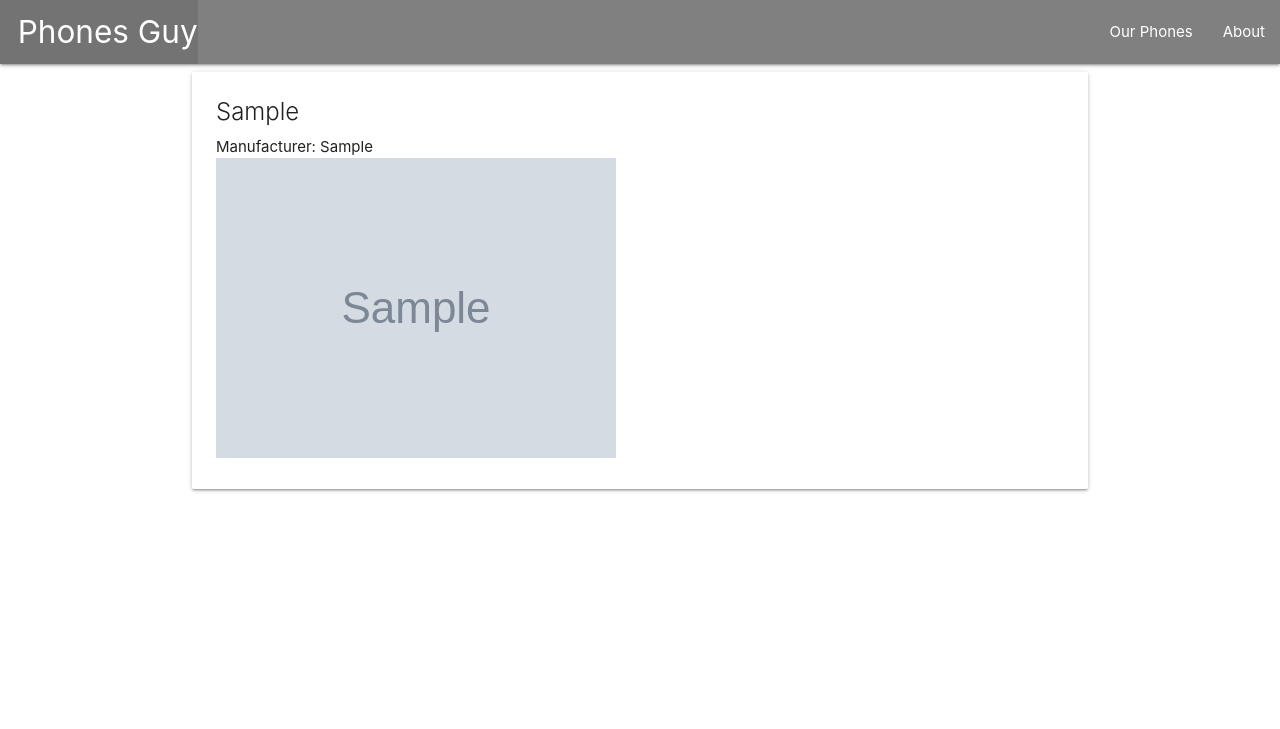
After one commit to richclarke0/Phone_Collector_Django, a Django app: page /phones/1/ in a window 1280 px wide. The commit adds this page. Shown: the top 729 px of the page. Run offline with Django 4.2, Linux system fonts and the light colour scheme; tables that the repository leaves empty hold one stand-in row (values such as "Sample post"); grey boxes marked "Sample" are stand-in pictures.

Commit message:
detailpage, some css, path, view

```diff
--- a/phones/main_app/static/css/style.css
+++ b/phones/main_app/static/css/style.css
@@ -17,7 +17,10 @@ footer {
     text-align: right;
 }
 
-img {
-    /* border: 2px solid red; */
-    max-height: 10em;
+.indeximg {
+    max-height: 4em;
 }
+
+.detailimg {
+    max-height: 70vh;
+}
--- /dev/null
+++ b/phones/main_app/templates/phones/detail.html
@@ -0,0 +1,10 @@
+{%extends 'base.html'%}
+{%block content%}
+<div class="card">
+    <div class="card-content">
+      <span class="card-title">{{ phone.model }}</span>
+      <p>Manufacturer: {{ phone.manufacturer }}</p>
+      <img class="detailimg" src="{{ phone.img }}" alt="{{phone.manufacturer}} {{phone.model}}">
+    </div>
+  </div>
+{%endblock%}
--- a/phones/main_app/templates/phones/index.html
+++ b/phones/main_app/templates/phones/index.html
@@ -5,6 +5,7 @@
 
 {% for phone in phones %}
   <div class="card row hoverable">
+    <a href="/phones/{{ phone.id }}">
       <div class="card-content">
         <div class="row">
             <div class="col s9">
@@ -12,7 +13,8 @@
                 <p>Manufacturer: {{ phone.manufacturer }}</p>
             </div>
             <div class="col s3">
-            <img class="right" src="{{phone.img}}" alt="">
+              <img class="right indeximg" src="{{phone.img}}" alt="">
+              {% comment %} <img class="responsive-img card-panel" src="{{photo.url}}" alt="cat photo"> {% endcomment %}
           </div>
         </div>
         {% comment %} {% if cat.age > 0 %}
@@ -21,6 +23,7 @@
           <p>Age: Kitten</p>
         {% endif %} {% endcomment %}
       </div>
+    </a>
   </div>
 {% endfor %}
 
--- a/phones/main_app/urls.py
+++ b/phones/main_app/urls.py
@@ -9,4 +9,7 @@ urlpatterns = [
     path('about/', views.about, name='about'),
     #add new phones route for index of phones
     path('phones/', views.phones_index, name='index'),
+    # detail page
+    path('phones/<int:phone_id>/', views.phones_detail, name='detail'),
+
 ]
--- a/phones/main_app/views.py
+++ b/phones/main_app/views.py
@@ -28,3 +28,9 @@ def phones_index(request):
   #added this line below once we imported Phone from models
   phones = Phone.objects.all() # command just like in the terminal with "python3 manage.py shell"!
   return render(request, 'phones/index.html', { 'phones': phones })
+
+#detail page
+def phones_detail(request, phone_id):
+    #function receives phone_id from the url in the path established in urls.py
+    phone = Phone.objects.get(id=phone_id)
+    return render(request, 'phones/detail.html', { 'phone': phone })
```
Lines whose indentation alone changed are shown as unchanged.
